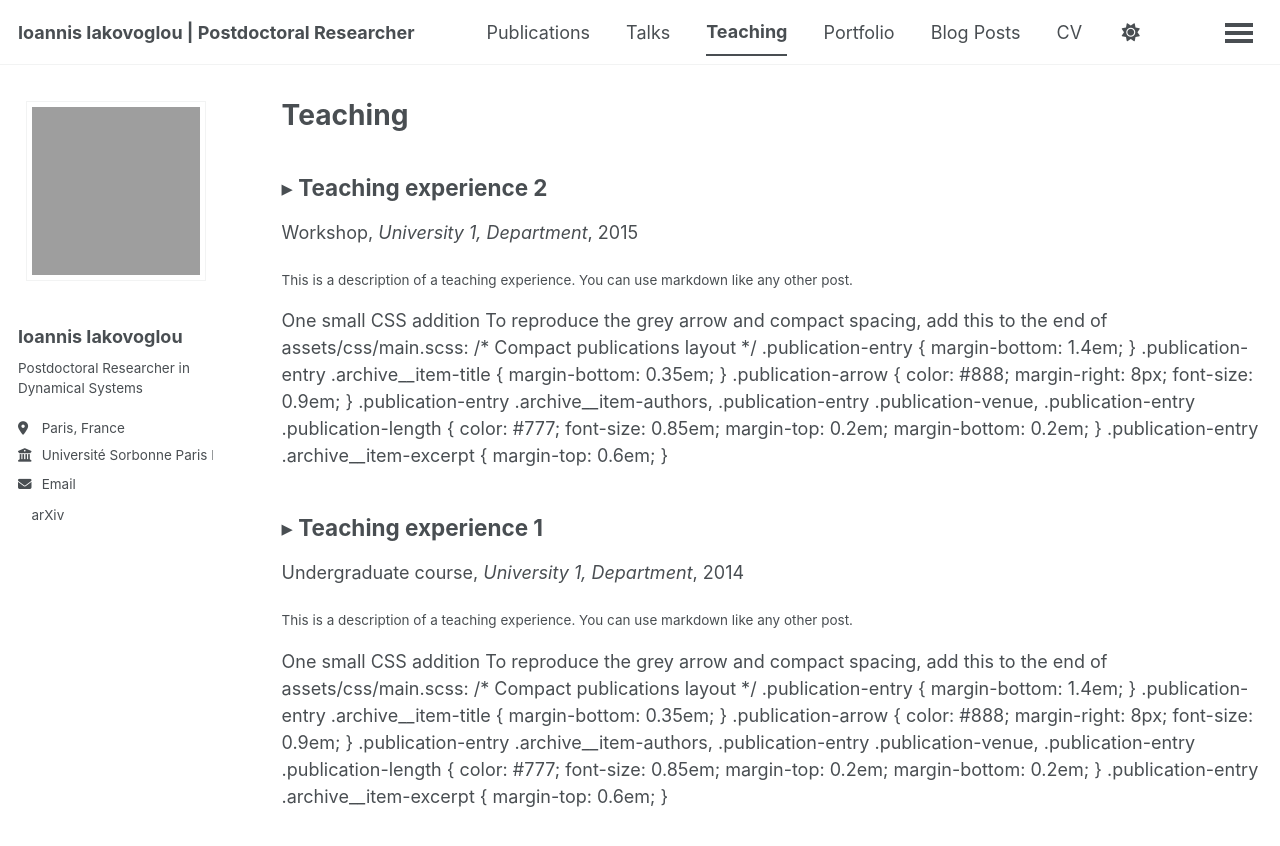
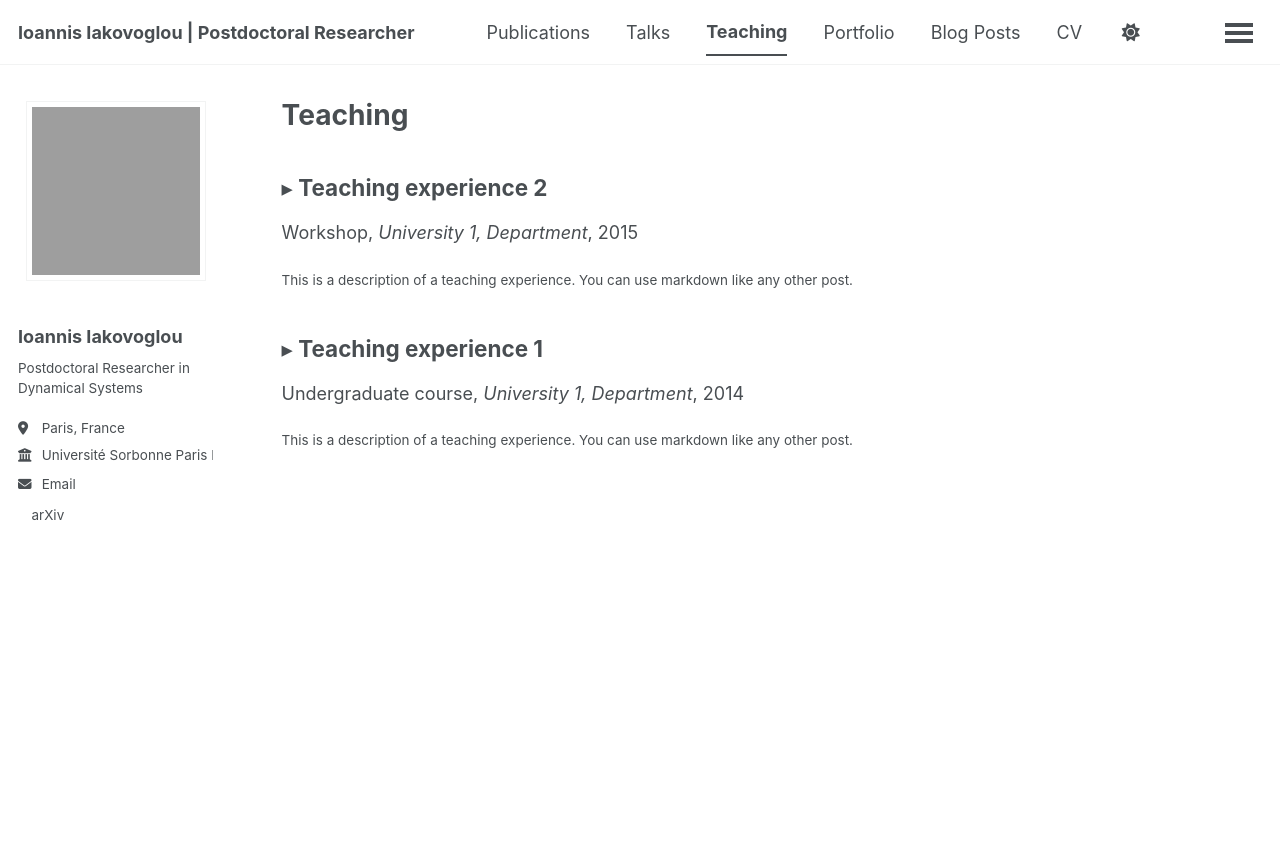
Before and after one commit to ioannisiakovoglou/ioannisiakovoglou.github.io, a Jekyll site: the page built from _pages/teaching.html, in a window 1280 px wide. Shown: the top 846 px of the page. Built offline with Jekyll 4.4.1, drawn with Linux system fonts in a browser that asks for light colours; a script bundle is joined from its source files by our own code; a style sheet for code colours, icons or effects is not loaded.

Commit message:
Remove CSS addition instructions from archive-single.html
Removed CSS instructions for compact publications layout.

```diff
--- a/_includes/archive-single.html
+++ b/_includes/archive-single.html
@@ -88,36 +88,3 @@
     </div>
   </article>
 </div>
-
-
-
-One small CSS addition
-To reproduce the grey arrow and compact spacing, add this to the end of assets/css/main.scss:
-
-/* Compact publications layout */
-.publication-entry {
-  margin-bottom: 1.4em;
-}
-
-.publication-entry .archive__item-title {
-  margin-bottom: 0.35em;
-}
-
-.publication-arrow {
-  color: #888;
-  margin-right: 8px;
-  font-size: 0.9em;
-}
-
-.publication-entry .archive__item-authors,
-.publication-entry .publication-venue,
-.publication-entry .publication-length {
-  color: #777;
-  font-size: 0.85em;
-  margin-top: 0.2em;
-  margin-bottom: 0.2em;
-}
-
-.publication-entry .archive__item-excerpt {
-  margin-top: 0.6em;
-}
```
